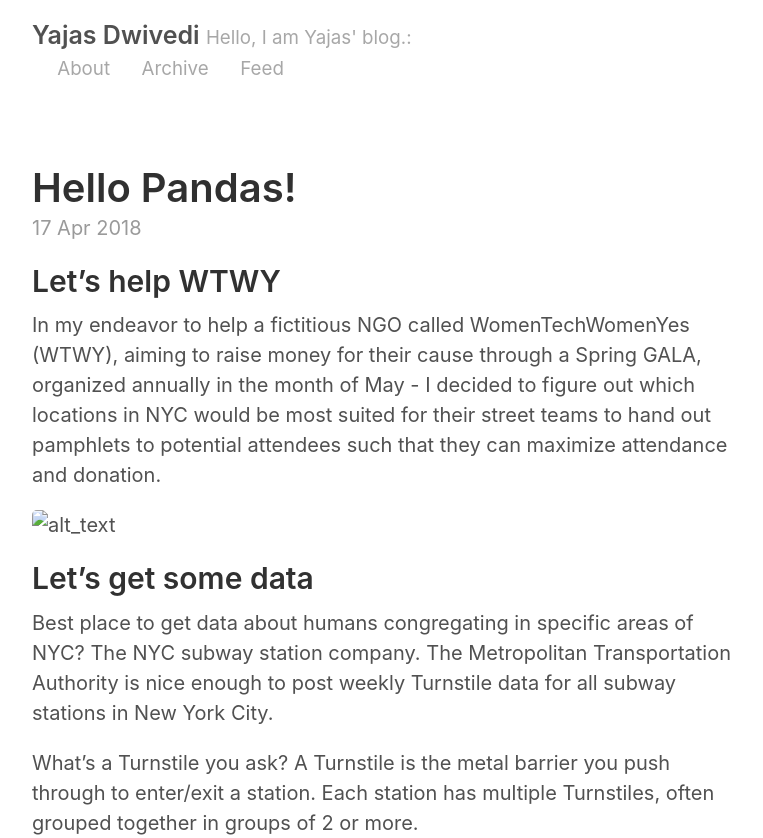
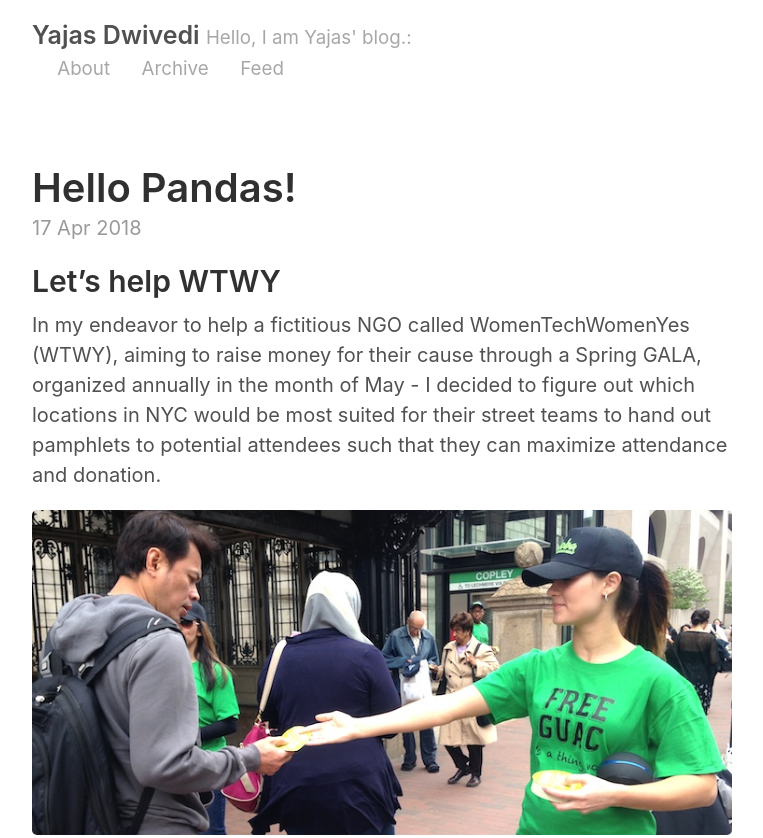
Before and after one commit to YajasD/yajasd.github.io, a Jekyll site: the page built from _posts/2018-04-17-Hello-Pandas.md, in a window 1280 px wide. Shown: the top 838 px of the page, without its empty margins (258-1021 px from the left). Built offline with Jekyll 4.4.1, drawn with Linux system fonts in a browser that asks for light colours; grey boxes are pictures that could not be loaded.

Commit message:
Updated line to reflect change to images folder location.

```diff
--- a/_posts/2018-04-17-Hello-Pandas.md
+++ b/_posts/2018-04-17-Hello-Pandas.md
@@ -7,9 +7,9 @@ title: Hello Pandas!
 
 In my endeavor to help a fictitious NGO called WomenTechWomenYes (WTWY), aiming to raise money for their cause through a Spring GALA, organized annually in the month of May - I decided to figure out which locations in NYC would be most suited for their street teams to hand out pamphlets to potential attendees such that they can maximize attendance and donation.
 
-![alt_text]({{ site.url }}/_posts/images/IMG_4444.jpg)
+![alt_text]({{ site.url }}/images/IMG_4444.jpg)
 
-## Let's get some data
+### Let's get some data
 
 Best place to get data about humans congregating in specific areas of NYC?
 The NYC subway station company.
@@ -21,7 +21,7 @@ What's a Turnstile you ask? A Turnstile is the metal barrier you push through to
 
 You may find this data here: http://web.mta.info/developers/turnstile.html
 
-## What do your computer eyes see Python?
+### What do your computer eyes see Python?
 
 I find that the number of data points per day remains fairly consistent.
 
```
